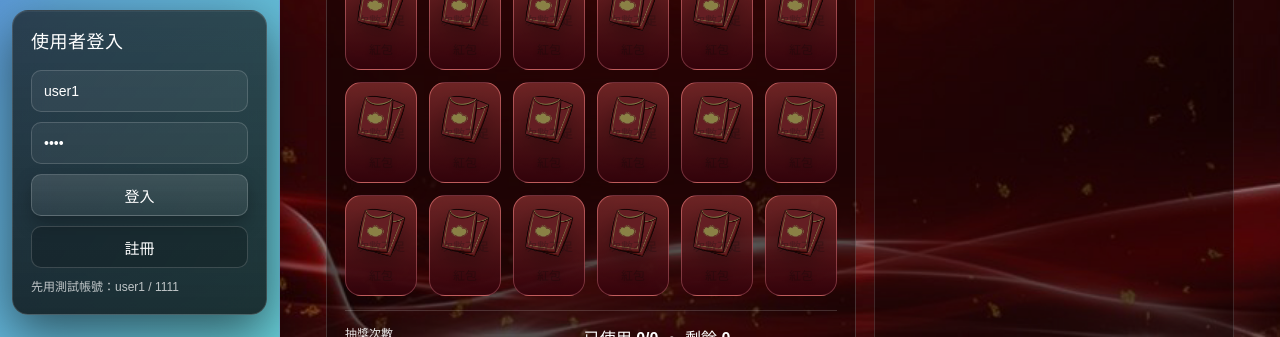
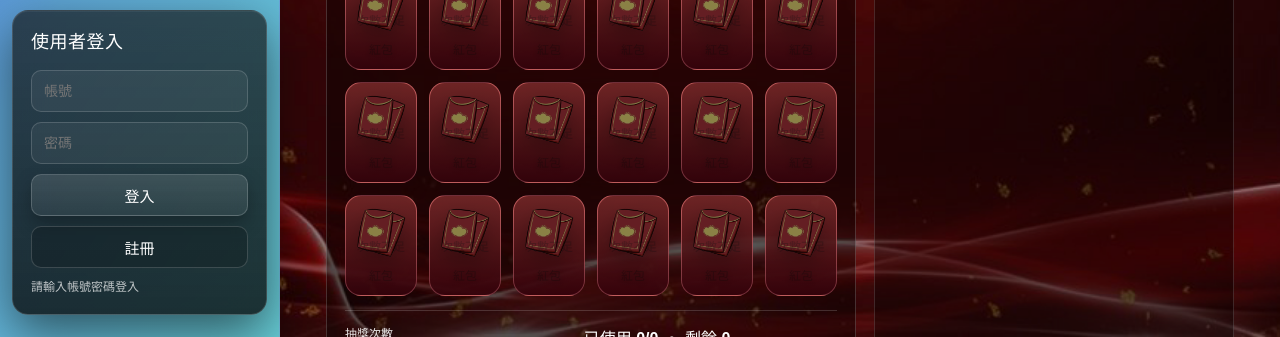
Before and after one commit to skwin258/Member-system, a React (Vite) app in the folder raffle-web/: page / in a window 1280 px wide. Shown: the part 463-800 px from the top of the page. Built offline with nearby package versions, Linux system fonts and the light colour scheme; no server answers.

Commit message:
remove default login credentials

```diff
--- a/raffle-web/src/LoginBox.jsx
+++ b/raffle-web/src/LoginBox.jsx
@@ -10,8 +10,8 @@ import { api, setToken, setAdminToken } from "./api";
 export default function LoginBox({ onLoggedIn, mode = "user" }) {
   const isAdmin = String(mode).toLowerCase() === "admin";
 
-  const [username, setUsername] = useState(isAdmin ? "" : "user1");
-  const [password, setPassword] = useState(isAdmin ? "" : "1111");
+  const [username, setUsername] = useState("");
+  const [password, setPassword] = useState("");
   const [loading, setLoading] = useState(false);
 
   // 註冊 modal
@@ -28,7 +28,7 @@ export default function LoginBox({ onLoggedIn, mode = "user" }) {
   const title = useMemo(() => (isAdmin ? "管理端登入" : "使用者登入"), [isAdmin]);
   const hint = useMemo(() => {
     if (isAdmin) return "請輸入管理員帳號密碼";
-    return "先用測試帳號：user1 / 1111";
+    return "請輸入帳號密碼登入";
   }, [isAdmin]);
 
   const resetRegisterForm = () => {
```
